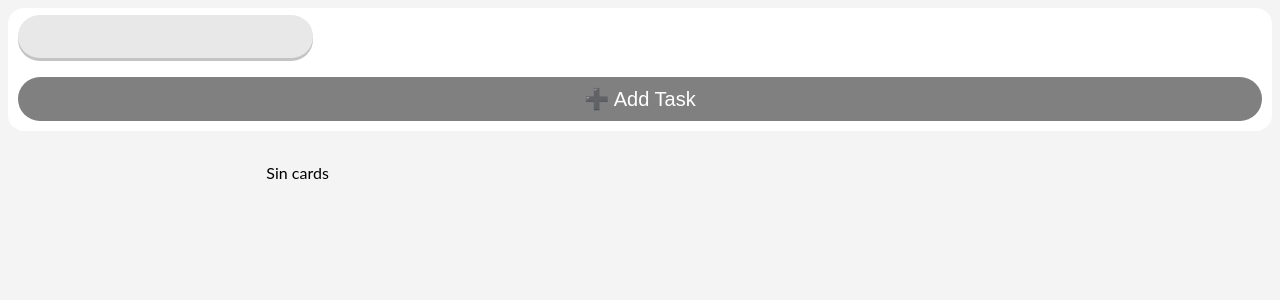
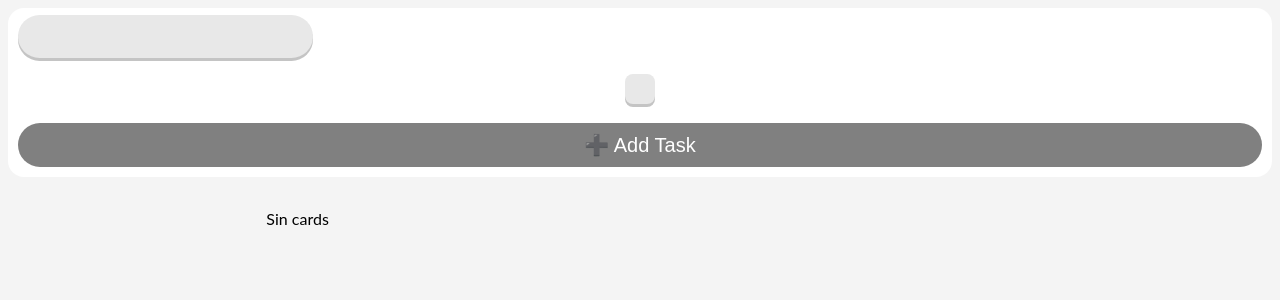
Before and after one commit to mDep07/react-and-react-spring, a React (Create React App) app: page / in a window 1280 px wide. Shown: the top 300 px of the page. Built offline with nearby package versions, Linux system fonts and the light colour scheme.

Commit message:
Add custom checkbox

```diff
--- a/src/Form.js
+++ b/src/Form.js
@@ -2,12 +2,47 @@ import React, { useState, useEffect } from 'react';
 import './style.css';
 
 import styled from 'styled-components';
-import { useSpring, animated } from 'react-spring';
+import { useSpring, animated, config } from 'react-spring';
+
+const CheckSVG = () => {
+  const [flip, set] = useState(false);
+  const { x } = useSpring({
+    reverse: flip,
+    from: { x: 0 },
+    x: 1,
+    config: config.molasses,
+  });
+
+  return (
+    <animated.svg
+      style={{ width: 30, height: 30 }}
+      viewBox="0 0 24 24"
+      stroke="#808080"
+      fill="none"
+      strokeLinecap="round"
+      strokeLinejoin="round"
+      strokeDasharray={20}
+      strokeDashoffset={x.to((x) => (1 - x) * 20)}
+    >
+      <path
+        stroke-linecap="round"
+        stroke-linejoin="round"
+        stroke-width="3"
+        d="M5 13l4 4L19 7"
+      />
+    </animated.svg>
+  );
+};
 
 const StyledForm = styled(animated.form)`
   background-color: #fff;
   padding: 10px;
   border-radius: 1rem;
+`;
+
+const StyledFormSection = styled.section`
+  margin-bottom: 1rem;
+  width: 100%;
 `;
 
 const StyledInput = styled(animated.input)`
@@ -37,6 +72,32 @@ const StyledInput = styled(animated.input)`
   }
 
   &:focus {
+    transform: translateY(0);
+    box-shadow:
+        0 0 0 0 #c4c4c4, inset 0 1px 2px 0 #c4c4c4;
+  }
+`;
+
+const StyledCheckbox = styled.label`
+  display: inline-block;
+  width: 30px;
+  height: 30px;
+  border-radius: .5rem;
+  background-color: #e8e8e8;
+  transform: translateY(-3px);
+  box-shadow:
+      0 3px 0 0 #c4c4c4, inset 0 0 0 0 #c4c4c4;
+  transition:
+    box-shadow .15s ease-in-out,
+    transform .15s ease-in-out;
+
+  &:hover {
+    transform: translateY(-2px);
+    box-shadow:
+        0 2px 0 0 #c4c4c4, inset 0 0 0 0 #c4c4c4;
+  }
+
+  &:active {
     transform: translateY(0);
     box-shadow:
         0 0 0 0 #c4c4c4, inset 0 1px 2px 0 #c4c4c4;
@@ -84,6 +145,7 @@ const Input = ({ handleChangeText, valueText }) => {
 
 export default function Form({ handleNewTask }) {
   const [text, setText] = useState('');
+  const [checkedCheckbox, setCheckedCheckbox] = useState(false);
   const changeText = (text) => setText(text);
 
   const handleSubmit = (e) => {
@@ -96,9 +158,29 @@ export default function Form({ handleNewTask }) {
     }
   };
 
+  const handleChangeCheckbox = (e) => {
+    const { checked } = e.target;
+    console.log({ checked });
+    setCheckedCheckbox(checked);
+  };
+
   return (
     <StyledForm onSubmit={handleSubmit}>
-      <Input handleChangeText={changeText} valueText={text} />
+      <StyledFormSection>
+        <Input handleChangeText={changeText} valueText={text} />
+      </StyledFormSection>
+      <StyledFormSection>
+        <input
+          id="important"
+          type="checkbox"
+          checked={checkedCheckbox}
+          onChange={handleChangeCheckbox}
+          hidden
+        />
+        <StyledCheckbox htmlFor="important" checked={checkedCheckbox}>
+          {checkedCheckbox && <CheckSVG />}
+        </StyledCheckbox>
+      </StyledFormSection>
       {/* <Input handleChangeText={changeText} valueText={text} type="datetime" /> */}
       <StyledButtonSubmit type="submit">➕ Add Task</StyledButtonSubmit>
     </StyledForm>
```
